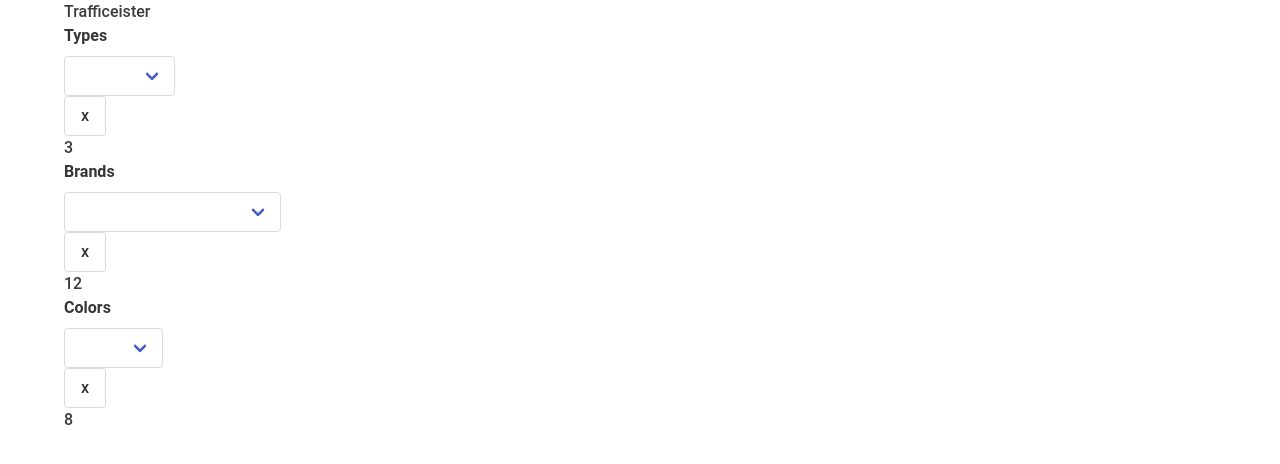
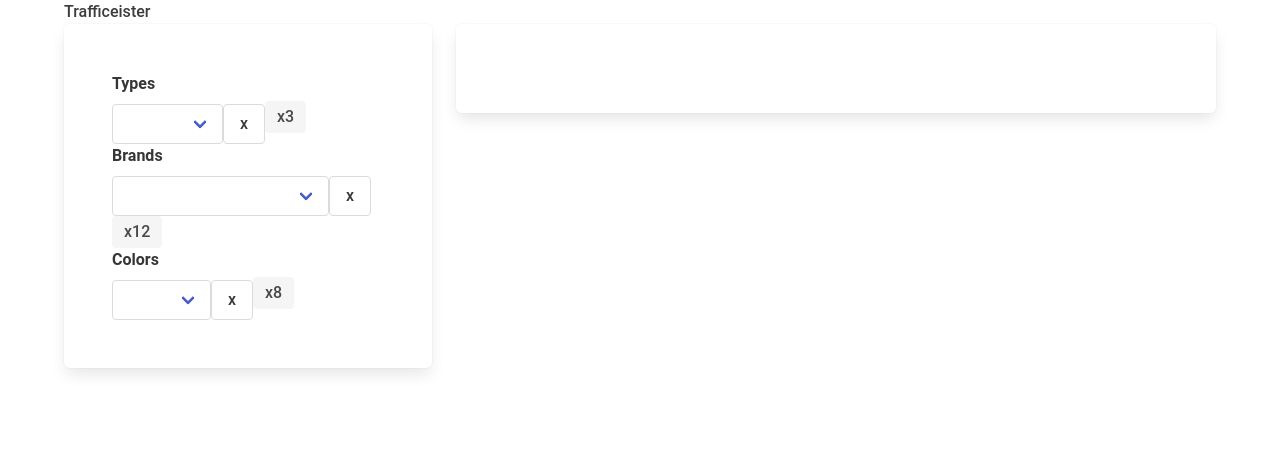
Before and after one commit to se-panfilov/sytac, a Vue app: page / in a window 1280 px wide. Shown: the top 464 px of the page. Built offline with nearby package versions, Linux system fonts and the light colour scheme.

Commit message:
markup fixes

```diff
--- a/src/App.vue
+++ b/src/App.vue
@@ -5,7 +5,7 @@
       <div class="columns">
         <section class="column is-one-third">
           <transition name="in-out-translate-fade" mode="out-in" appear>
-            <filters-list :source="vehicleData" v-on:changed="onChanged"></filters-list>
+            <filters-list :source="vehicleData" v-on:changed="onChanged" class="box"></filters-list>
           </transition>
         </section>
         <section class="column">
--- a/src/components/details-view.vue
+++ b/src/components/details-view.vue
@@ -1,9 +1,17 @@
 <template>
-  <div>
-    <div v-text="selected.type"></div>
-    <div v-text="selected.brand"></div>
-    <div v-text="selected.color"></div>
-  </div>
+  <section class="content box details">
+    <section class="hero details__elem">
+      <div class="subtitle details__item"
+           v-text="selected.type"></div>
+      <div class="title details__item"
+           v-text="selected.brand"></div>
+      <div class="subtitle details__item">
+        <span class="color-preview"
+              :style="'background-color: ' + selected.color"></span>
+        <span class="color-text-preview" v-text="selected.color"></span>
+      </div>
+    </section>
+  </section>
 </template>
 
 <script>
@@ -23,5 +31,14 @@
 </script>
 
 <style lang="stylus" rel="stylesheet/stylus" scoped>
-
+  .details
+    .color-preview
+      display inline-block
+      height 35px
+      width 35px
+      border 1px solid transparent
+      border-radius 3px
+    .color-text-preview
+      vertical-align super
+      display inline-block
 </style>
--- a/src/components/filters-list.vue
+++ b/src/components/filters-list.vue
@@ -1,23 +1,41 @@
 <template>
-  <section>
+  <section class="section filter-list">
+    <div class="container filter-list__elem">
       <select-box :source="types"
                   name="types"
+                  class="filter-list__select-box"
                   label="Types"
                   v-on:item-selected="onSelect($event, 'type')"
       ></select-box>
-    <span v-text="types.length"></span>
+      <div class="filter-list__items-count">
+        <span class="tag is-light is-medium"
+              v-text="'x' + (types.length - 1)"></span>
+      </div>
+    </div>
+    <div class="container">
       <select-box :source="brands"
                   name="brands"
+                  class="filter-list__select-box"
                   label="Brands"
                   v-on:item-selected="onSelect($event, 'brand')"
       ></select-box>
-    <span v-text="brands.length"></span>
+      <div class="filter-list__items-count">
+        <span class="tag is-light is-medium"
+              v-text="'x' + (brands.length - 1) "></span>
+      </div>
+    </div>
+    <div class="container">
       <select-box :source="colors"
                   name="colors"
+                  class="filter-list__select-box"
                   label="Colors"
                   v-on:item-selected="onSelect($event, 'color')"
       ></select-box>
-    <span v-text="colors.length"></span>
+      <div class="filter-list__items-count">
+        <span class="tag is-light is-medium"
+              v-text="'x' + (colors.length - 1)"></span>
+      </div>
+    </div>
   </section>
 </template>
 
@@ -53,52 +71,44 @@
         return arr.filter(v => v[field] === val)
       },
       filterByColors (arr, val) {
-        return arr.filter(v => v.colors === val.indexOf(val) > -1)
+        return arr.filter(v => v.colors.indexOf(val) > -1)
       },
       filterColorsBy (arr, val, field) {
         return arr.filter(v => v[field] === val)
       },
-      getFilteredByColorArr () {
-//        return (this.filter.color) ? this.filterByColors(this.source, this.filter.color) : this.source
-        return this.getFilteredArr(this.source, 'color', 'filterByColors')
-      },
-      getColorsFilteredByTypeArr () {
-//        return (this.filter.type) ? this.filterColorsBy(this.source, this.filter.type, 'type') : this.source
-        return this.getFilteredArr(this.source, 'type', 'filterColorsBy')
-      },
       getFilteredArr (arr, field, method = 'filterBy') {
         return (this.filter[field]) ? this[method](arr, this.filter[field], field) : arr
+      },
+      getFilteredByColorArr () {
+        return this.getFilteredArr(this.source, 'color', 'filterByColors')
       }
     },
     computed: {
       types () {
-        return this.getUniq(this.filteredTypes.map(v => v.type))
+        const result = this.getUniq(this.filteredTypes.map(v => v.type))
+        return [''].concat(result)
+      },
+      brands () {
+        const result = this.getUniq(this.filteredBrands.map(v => v.brand))
+        return [''].concat(result)
       },
       colors () {
         const arrOfArr = this.filteredColors.map(v => v.colors)
         const mergedArr = [].concat.apply([], arrOfArr)
-        return this.getUniq(mergedArr)
-      },
-      brands () {
-        return this.getUniq(this.filteredBrands.map(v => v.brand))
+        const result = this.getUniq(mergedArr)
+        return [''].concat(result)
       },
       filteredTypes () {
         const filteredByColorArr = this.getFilteredByColorArr()
-        const result = this.getFilteredArr(filteredByColorArr, 'brand')
-//        console.info(result)
-        return result
-      },
-      filteredColors () {
-        const filteredByTypeArr = this.getColorsFilteredByTypeArr()
-        const result = this.getFilteredArr(filteredByTypeArr, 'brand', 'filterColorsBy')
-//        console.info(result)
-        return result
+        return this.getFilteredArr(filteredByColorArr, 'brand')
       },
       filteredBrands () {
         const filteredByColorArr = this.getFilteredByColorArr()
-        const result = this.getFilteredArr(filteredByColorArr, 'type')
-//        console.info(result)
-        return result
+        return this.getFilteredArr(filteredByColorArr, 'type')
+      },
+      filteredColors () {
+        const filteredByTypeArr = this.getFilteredArr(this.source, 'type', 'filterColorsBy')
+        return this.getFilteredArr(filteredByTypeArr, 'brand', 'filterColorsBy')
       }
     },
     components: {
@@ -108,5 +118,10 @@
 </script>
 
 <style lang="stylus" rel="stylesheet/stylus" scoped>
-
+  .filter-list
+    &__select-box
+      display inline-block
+    &__items-count
+      display inline-block
+      vertical-align middle
 </style>
--- a/src/components/select-box.vue
+++ b/src/components/select-box.vue
@@ -1,18 +1,14 @@
 <template>
   <div class="control">
     <label class="label" :for="name" v-text="label"></label>
-    <div class="control is-grouped">
-      <div class="control">
-        <div class="select">
-          <select :name="name" id="name" v-model="model" @change="onSelect">
-            <!--<option value="" selected></option>-->
-            <option :value="item" v-for="item in source" v-text="item"></option>
-          </select>
-        </div>
+    <div class="control has-addons">
+      <div class="select is-expanded">
+        <select :name="name" id="name" v-model="model" @change="onSelect">
+          <!--<option value="" selected></option>-->
+          <option :value="item" v-for="item in source" v-text="item"></option>
+        </select>
       </div>
-      <div class="control">
-        <button type="button" class="button" @click="onReset">x</button>
-      </div>
+      <button type="button" class="button" @click="onReset">x</button>
     </div>
   </div>
 </template>
```
Lines whose indentation alone changed are shown as unchanged.
